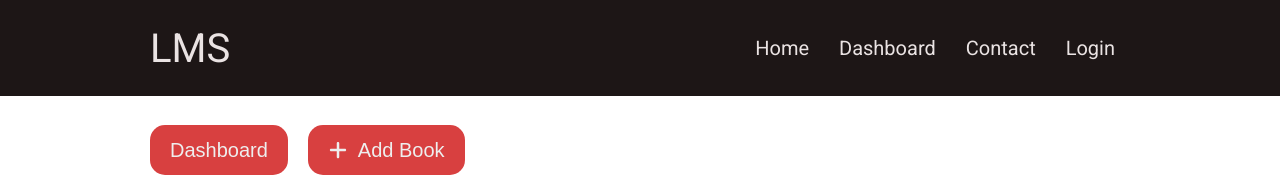
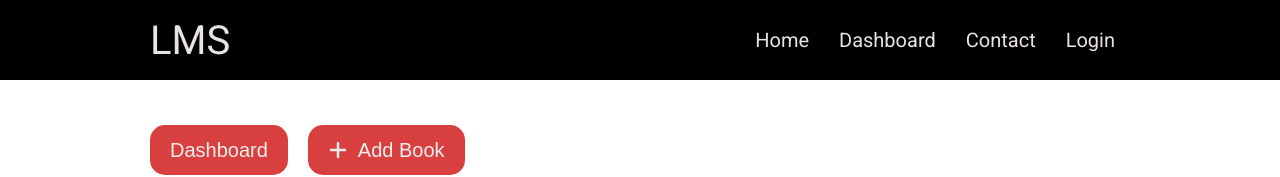
Before and after one commit to RavinduLakshitha/Bookify-LMS, a React (Vite) app: page /dashboard in a window 1280 px wide. Shown: the top 177 px of the page. Built offline with nearby package versions, Linux system fonts and the light colour scheme; no server answers.

Commit message:
Updated navbar size and css

```diff
--- a/src/components/navBar/NavBar.css
+++ b/src/components/navBar/NavBar.css
@@ -1,10 +1,14 @@
 .navbar {
-  background-color: #1d1616;
+  background-color: #000000;
   position: fixed;
   width: 100%;
+  height: 80px;
   top: 0;
   left: 0;
   z-index: 100;
+  display: flex;
+  align-items: center;
+
 }
 
 .navbar-container {
@@ -12,6 +16,8 @@
   justify-content: space-between;
   align-items: center;
   padding: 10px 150px;
+  align-items: center;
+  width: 100%;
 }
 
 .navbar-logo {
@@ -39,6 +45,8 @@
   text-decoration: none;
   font-size: 20px;
   font-family: "Roboto", serif;
+  justify-content: center;
+  align-items: center;
 }
 .nav-links:hover {
   color: #8e1616;
```
